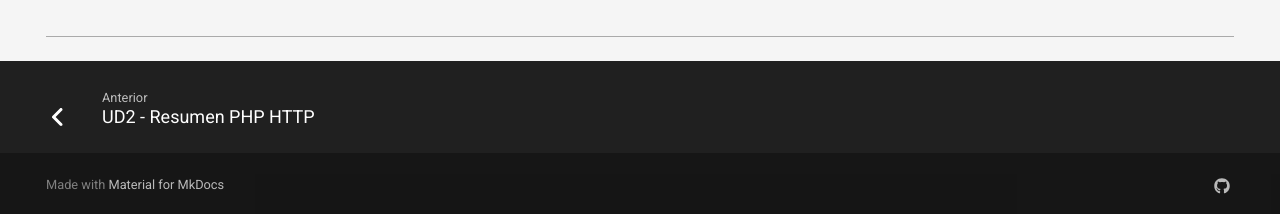
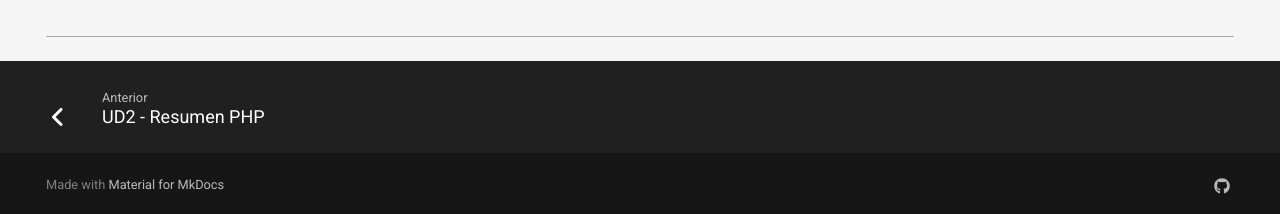
Before and after one commit to Fahueso/implantacionWebASIR, an MkDocs documentation site: the page built from docs/index.md, in a window 1280 px wide and 1060 px high. Shown: the part 843-1057 px from the top of the window. Built offline with MkDocs 1.6.1 and Material for MkDocs 9.7.7, drawn with Linux system fonts in a browser that asks for light colours; comment, search, counter and statistics services are not loaded.

Commit message:
Corrección titulo

```diff
--- a/mkdocs.yml
+++ b/mkdocs.yml
@@ -30,7 +30,7 @@ nav:
     - UD2 - Sesiones y autenticación: ejercicios/ud02/avanzado.md
 
   - Recursos:
-    - UD2 - Resumen PHP HTTP: recursos/hoja.md
+    - UD2 - Resumen PHP: recursos/hoja.md
 
 
 
```
